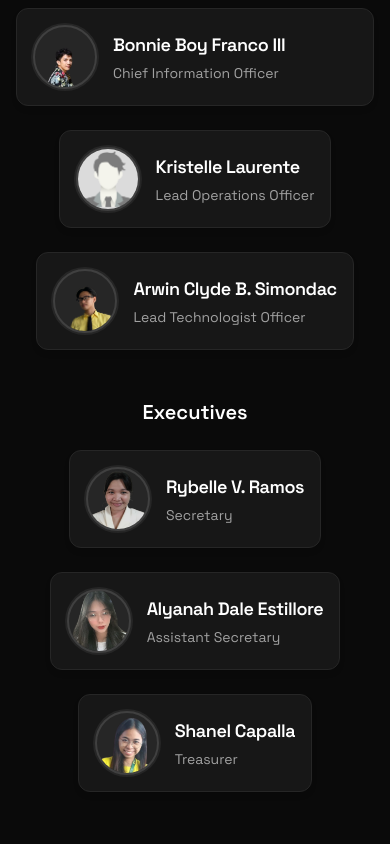
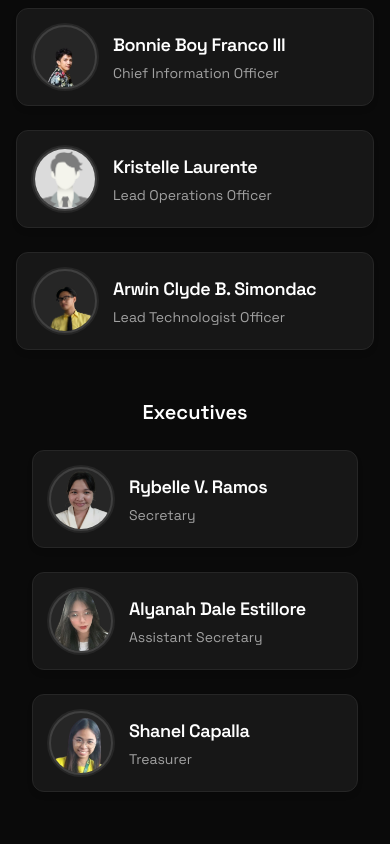
Before and after one commit to AceTheDeveloper/F1StackMind, a React (Vite) app: page / in a window 390 px wide. Shown: the part 6880-7724 px from the top of the page. Built offline with nearby package versions, Linux system fonts and the light colour scheme.

Commit message:
This is the final testing

```diff
--- a/components/OfficerCard.jsx
+++ b/components/OfficerCard.jsx
@@ -1,6 +1,6 @@
-function OfficerCard({ img, name, position }) {
+function OfficerCard({ img, name, position, delay }) {
   return (
-    <div className="flex w-full items-center gap-4 rounded-xl border border-neutral-800 bg-neutral-900 p-4 shadow-md transition-all duration-300 hover:scale-[1.02] hover:shadow-xl md:w-[330px]">
+    <div className="flex w-full items-center gap-4 rounded-xl border border-neutral-800 bg-neutral-900 p-4 shadow-md transition-all duration-300 hover:scale-[1.02] hover:shadow-xl md:w-[330px]" data-aos="fade-up" data-aos-delay={delay}>
       {/* Image */}
       <img
         src={img}
--- a/pages/JoinForm.jsx
+++ b/pages/JoinForm.jsx
@@ -147,7 +147,7 @@ function JoinForm() {
                 onChange={handleChange}
                 onFocus={() => setFocusedField("email")}
                 onBlur={() => setFocusedField("")}
-                placeholder="juan.delacruz@example.com"
+                placeholder="baso.presilida.ui@phinmaed.com"
                 className={`w-full rounded-xl border ${
                   focusedField === "email"
                     ? "border-indigo-500 ring-2 ring-indigo-500/20"
--- a/pages/Officers.jsx
+++ b/pages/Officers.jsx
@@ -1,6 +1,5 @@
-import React, { useEffect } from "react";
+import React from "react";
 import OfficerCard from "../components/OfficerCard";
-
 import CIO from '../src/assets/img/bonnie-removebg-preview.png'
 import placeholder from '../src/assets/img/placeholder.jpg'
 import arwin from '../src/assets/img/paldo-removebg-preview.png'
@@ -17,26 +16,25 @@ import elgie from '../src/assets/img/Elgie-removebg-preview.png'
 import maverick from '../src/assets/img/maverick.png'
 
 const leader_officers = [
-  { img: placeholder, name: 'Kristelle Laurente', position: 'Lead Operations Officer' },
-  { img: arwin, name: 'Arwin Clyde B. Simondac', position: 'Lead Technologist Officer' },
+  {img : placeholder, name : 'Kristelle Laurente', position : 'Lead Operations Officer'},
+  {img : arwin, name : 'Arwin Clyde B. Simondac', position : 'Lead Technologist Officer'},
 ];
 
 const executive_officers = [
-  { img: rybelle, name: 'Rybelle V. Ramos', position: 'Secretary' },
-  { img: alyanah, name: 'Alyanah Dale Estillore', position: 'Assistant Secretary' },
-  { img: shanel, name: 'Shanel Capalla', position: 'Treasurer' },
+  {img:rybelle, name:'Rybelle V. Ramos', position : 'Secretary'},
+  {img:alyanah, name:'Alyanah Dale Estillore', position : 'Assistant Secretary'},
+  {img:shanel, name:'Shanel Capalla', position : 'Treasurer'},
 ]
 
 const project_managers = [
-  { img: arwin, name: 'Arwin Clyde B. Simondac', position: 'Systems Development Project Manager' },
-  { img: justin, name: 'Justin Dela Vega', position: 'Artificial Intelligence Project Manager' },
-  { img: amiel, name: 'Amiel Castro', position: 'Cyber Security Project Manager' },
-  { img: elgie, name: 'Elgie Delos Reyes', position: 'Game Development Project Manager' },
-  { img: maverick, name: 'Maverick Barrientos', position: 'Micro Controllers/Arduino Project Manager' },
+  {img : arwin, name : 'Arwin Clyde B. Simondac', position : 'Systems Development Project Manager'},
+  {img : justin, name : 'Justin Dela Vega', position : 'Artificial Intelligence Project Manager'},
+  {img : amiel, name : 'Amiel Castro', position : 'Cyber Security Project Manager'},
+  {img : elgie, name : 'Elgie Delos Reyes', position : 'Game Development Project Manager'},
+  {img : maverick, name : 'Maverick Barrientos', position : 'Micro Controllers/Arduino Project Manager'},
 ]
 
 function Officers() {
-
   return (
     <section id="officers" className="bg-neutral-950 px-4 py-12 sm:py-16 md:py-24 text-white">
       <div className="mx-auto mb-12 sm:mb-16 max-w-7xl text-center">
@@ -49,16 +47,14 @@ function Officers() {
       </div>
 
       <div className="mx-auto max-w-7xl space-y-12 sm:space-y-16">
-
         {/* Lead Officers */}
         <div>
           <p className="mb-6 sm:mb-8 text-center text-xl sm:text-2xl font-semibold" data-aos="fade-up">
             Lead Officers
           </p>
-
           <div className="space-y-6">
             {/* CIO */}
-            <div className="flex justify-center" data-aos="zoom-in">
+            <div className="flex justify-center" data-aos="fade-up">
               <OfficerCard
                 img={CIO}
                 name="Bonnie Boy Franco III"
@@ -69,9 +65,7 @@ function Officers() {
             {/* Lead Officers */}
             <div className="flex flex-wrap justify-center gap-6">
               {leader_officers.map((o, index) => (
-                <div key={index} data-aos="fade-up" data-aos-delay={index * 100}>
-                  <OfficerCard {...o} />
-                </div>
+                <OfficerCard key={index} {...o} delay={index * 100} />
               ))}
             </div>
           </div>
@@ -79,35 +73,32 @@ function Officers() {
 
         {/* Executives */}
         <div className="px-4">
-          <p className="mb-6 sm:mb-8 text-center text-xl sm:text-2xl font-semibold" data-aos="fade-up">
+          <p className="mb-6 sm:mb-8 text-center text-xl sm:text-2xl font-semibold">
             Executives
           </p>
+
           <div className="flex flex-wrap justify-center gap-6">
             {executive_officers.map((o, index) => (
-              <div key={index} data-aos="fade-up" data-aos-delay={index * 100}>
-                <OfficerCard {...o} />
-              </div>
+              <OfficerCard key={index} {...o} delay={index * 150}/>
             ))}
           </div>
         </div>
 
         {/* Project Managers */}
         <div className="px-4">
-          <p className="mb-6 sm:mb-8 text-center text-xl sm:text-2xl font-semibold" data-aos="fade-up">
+          <p className="mb-6 sm:mb-8 text-center text-xl sm:text-2xl font-semibold">
             Project Managers
           </p>
+
           <div className="flex flex-wrap justify-center gap-6">
             {project_managers.map((o, index) => (
-              <div key={index} data-aos="fade-up" data-aos-delay={index * 100}>
-                <OfficerCard {...o} />
-              </div>
+              <OfficerCard key={index} {...o} delay={index * 100} />
             ))}
           </div>
         </div>
-
       </div>
     </section>
   );
 }
 
-export default Officers;
+export default Officers
```
